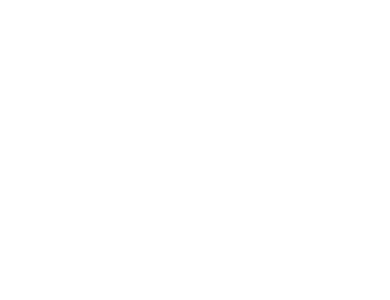
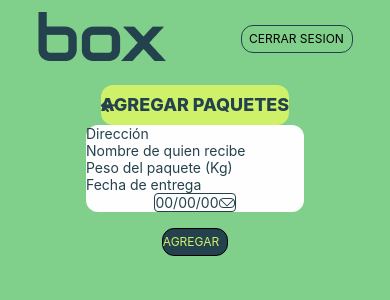
Before and after one commit to javiertrombetta/p5-box-front, a React Native app: screen / in a window 390 px wide. Shown: the top 300 px of the page. Built offline with nearby package versions, Linux system fonts and the light colour scheme.

Commit message:
feat(AddPackage): layout

```diff
--- a/App.js
+++ b/App.js
@@ -6,6 +6,7 @@
 import Repartidores from "./src/components/Repartidores";
 import Login from "./src/components/Login";
 import Paquetes from "./src/components/Paquetes";
+import AddPackage from "./src/components/AddPackage";
 
 NativeWindStyleSheet.setOutput({
   default: "native",
@@ -16,9 +17,10 @@
     <View className="w-full h-full">
       {/* <Login /> */}
       {/* <HomeGestionarPedido/> */}
-      {/* <PerfilRepartidor/> */}
+      {/* <PerfilRepartidor /> */}
       {/* <Repartidores /> */}
       {/* <Paquetes/> */}
+      <AddPackage />
       <StatusBar style="auto" />
     </View>
   );
--- /dev/null
+++ b/src/components/AddPackage.js
@@ -0,0 +1,74 @@
+import { View, Text, Pressable, Image, TextInput } from "react-native";
+import React, { useState } from "react";
+import ArrowLeft from "../../assets/arrow-left.png";
+import Box from "../../assets/box.png";
+import ArrowHeadDown from "../../assets/arrow-head-down.png";
+
+const AddPackage = () => {
+  const [text, setText] = useState("");
+
+  return (
+    <View className="w-full bg-verde h-full flex flex-col items-center">
+      <View className="w-full h-50 flex flex-row mt-3 justify-around content-center align-middle space-x-[50] items-center">
+        <Image className="w-[80] h-[30]" source={Box} />
+        <Pressable className="w-28 h-7 flex justify-center items-center align-middle border rounded-xl mt-1 border-texto text-texto">
+          <Text className="text-center text-xs">CERRAR SESION</Text>
+        </Pressable>
+      </View>
+      <View className="w-[300] h-10 flex flex-row items-center rounded-xl mt-6 bg-amarilloVerdoso">
+        <Text className=" left-[15] text-center text-lg font-extrabold text-texto">
+          AGREGAR PAQUETES
+        </Text>
+        <Image className="absolute left-[265]" source={ArrowLeft} />
+      </View>
+
+      <View className="w-[300] h-[450] items-center rounded-xl mt-[10] bg-blanco">
+        <TextInput
+          className=" text-texto h-[24] w-[260] mt-[35] "
+          placeholder="Dirección"
+          onChangeText={(newText) => setText(newText)}
+          defaultValue={text}
+        />
+        <View className=" w-[260] h-[1] bg-texto"></View>
+
+        <TextInput
+          className=" text-texto h-[24] w-[260] mt-[21]"
+          placeholder="Nombre de quien recibe"
+          onChangeText={(newText) => setText(newText)}
+          defaultValue={text}
+        />
+        <View className=" w-[260] h-[1] bg-texto"></View>
+
+        <TextInput
+          className=" text-texto h-[24] w-[260] mt-[21]"
+          placeholder="Peso del paquete (Kg)"
+          onChangeText={(newText) => setText(newText)}
+          defaultValue={text}
+        />
+        <View className=" w-[260] h-[1] bg-texto"></View>
+
+        <TextInput
+          className="relative  text-texto h-[24] w-[260] mt-[55]"
+          placeholder="Fecha de entrega"
+          onChangeText={(newText) => setText(newText)}
+          defaultValue={text}
+        />
+        <View className="flex flex-row w-[270] h-[35] items-center border border-texto rounded justify-between ">
+          <Text className=" left-[15] text-center text-texto">00/00/00</Text>
+          <Pressable className="relative right-[10]">
+            <View className="justify-center items-center w-[26] h-[18] border border-texto rounded">
+              <Image source={ArrowHeadDown} />
+            </View>
+          </Pressable>
+        </View>
+      </View>
+      <Pressable className=" flex flex-row h-7 w-[270] mt-4 justify-center items-center align-middle border rounded-xl bg-texto">
+        <Text className="text-center mr-2 text-amarilloVerdoso text-xs">
+          AGREGAR
+        </Text>
+      </Pressable>
+    </View>
+  );
+};
+
+export default AddPackage;
--- a/src/components/Login.js
+++ b/src/components/Login.js
@@ -11,6 +11,7 @@
 
   return (
     <View className="flex flex-col w-full h-full justify-center items-center">
+      <View className="flex flex-col justify-center items-center w-[360] h-[640] ">
         <Image source={backgroundI} />
 
         <View className="absolute flex top-[205] left[30] w-[300] h-[265] rounded-2xl bg-verde ">
@@ -52,6 +53,7 @@
           <Image className="absolute top-[15] left-[17] " source={vecLogo} />
         </View>
       </View>
+    </View>
   );
 };
 
```
Also changed, not shown: assets/arrow-head-down.png (added), assets/arrow-left.png (added). Lines whose indentation alone changed are shown as unchanged.
